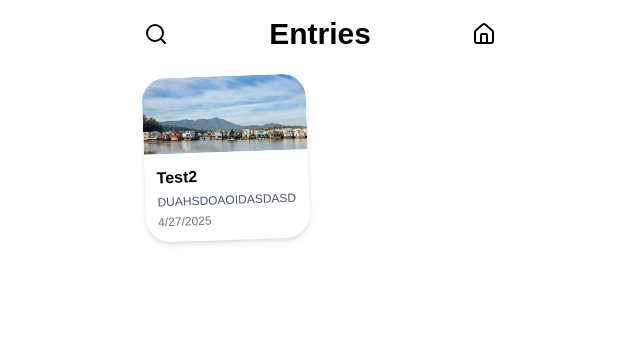
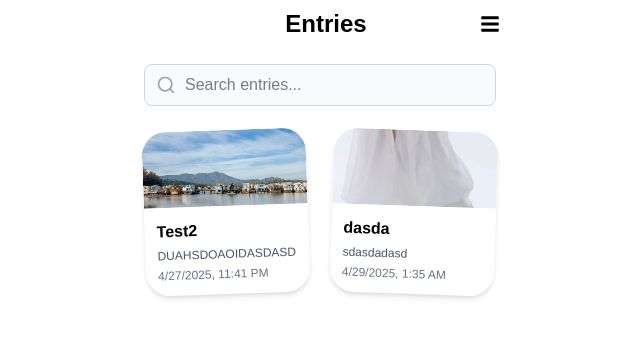
Before and after one commit to jasonduongg/cs160_project, a Next.js app: page /catalogs in a window 1280 px wide. Shown: the top 338 px of the page, without its empty margins (320-960 px from the left). Built offline with nearby package versions, Linux system fonts and the light colour scheme.

Commit message:
image attachment

```diff
--- a/package.json
+++ b/package.json
@@ -9,12 +9,14 @@
     "lint": "next lint"
   },
   "dependencies": {
+    "@types/uuid": "^10.0.0",
     "lucide-react": "^0.503.0",
     "next": "15.3.1",
     "react": "^19.0.0",
     "react-dom": "^19.0.0",
     "react-hot-toast": "^2.5.2",
-    "react-icons": "^5.5.0"
+    "react-icons": "^5.5.0",
+    "uuid": "^11.1.0"
   },
   "devDependencies": {
     "@eslint/eslintrc": "^3",
--- a/public/database/text.json
+++ b/public/database/text.json
@@ -5,6 +5,13 @@
       "title": "Test2",
       "content": "DUAHSDOAOIDASDASD",
       "timestamp": "2025-04-27T23:41:58.772Z"
+    },
+    {
+      "id": "l6k3luir5p",
+      "title": "dasda",
+      "content": "sdasdadasd",
+      "imagePath": "/database/images/9bd89aff-ae87-4756-8985-8e3ce15c9970.png",
+      "timestamp": "2025-04-29T01:35:04.047Z"
     }
   ]
 }
--- a/src/app/api/save-entry/route.ts
+++ b/src/app/api/save-entry/route.ts
@@ -1,11 +1,12 @@
 import { NextResponse } from 'next/server';
-import fs from 'fs';
-import path from 'path';
+import { readFile, writeFile } from 'fs/promises';
+import { join } from 'path';
 
 interface Entry {
     id: string;
     title: string;
     content: string;
+    imagePath?: string;
     timestamp: string;
 }
 
@@ -19,30 +20,31 @@ function generateId(): string {
 
 export async function POST(request: Request) {
     try {
-        const { title, content } = await request.json();
-        const filePath = path.join(process.cwd(), 'public', 'database', 'text.json');
+        const { title, content, imagePath } = await request.json();
 
         // Read existing entries
-        let entries: Entries = { entries: [] };
-        if (fs.existsSync(filePath)) {
-            const fileContent = fs.readFileSync(filePath, 'utf-8');
-            entries = JSON.parse(fileContent);
-        }
+        const filePath = join(process.cwd(), 'public', 'database', 'text.json');
+        const fileContent = await readFile(filePath, 'utf-8');
+        const entries = JSON.parse(fileContent);
 
-        // Add new entry with ID
+        // Add new entry
         entries.entries.push({
             id: generateId(),
             title,
             content,
+            imagePath: imagePath || null,
             timestamp: new Date().toISOString()
         });
 
-        // Write back to file
-        fs.writeFileSync(filePath, JSON.stringify(entries, null, 2));
+        // Save updated entries
+        await writeFile(filePath, JSON.stringify(entries, null, 2));
 
         return NextResponse.json({ success: true });
     } catch (error) {
         console.error('Error saving entry:', error);
-        return NextResponse.json({ error: 'Failed to save entry' }, { status: 500 });
+        return NextResponse.json(
+            { error: 'Error saving entry' },
+            { status: 500 }
+        );
     }
 }
--- /dev/null
+++ b/src/app/api/upload-image/route.ts
@@ -0,0 +1,41 @@
+import { NextResponse } from 'next/server';
+import { writeFile } from 'fs/promises';
+import { join } from 'path';
+import { v4 as uuidv4 } from 'uuid';
+
+export async function POST(request: Request) {
+    try {
+        const formData = await request.formData();
+        const file = formData.get('image') as File;
+
+        if (!file) {
+            return NextResponse.json(
+                { error: 'No image file provided' },
+                { status: 400 }
+            );
+        }
+
+        const bytes = await file.arrayBuffer();
+        const buffer = Buffer.from(bytes);
+
+        // Generate unique filename
+        const uniqueId = uuidv4();
+        const fileExtension = file.name.split('.').pop();
+        const fileName = `${uniqueId}.${fileExtension}`;
+
+        // Save to public/database/images
+        const path = join(process.cwd(), 'public', 'database', 'images', fileName);
+        await writeFile(path, buffer);
+
+        // Return the relative path that can be used in the frontend
+        const imagePath = `/database/images/${fileName}`;
+
+        return NextResponse.json({ imagePath });
+    } catch (error) {
+        console.error('Error uploading image:', error);
+        return NextResponse.json(
+            { error: 'Error uploading image' },
+            { status: 500 }
+        );
+    }
+}
--- a/src/app/catalogs/page.tsx
+++ b/src/app/catalogs/page.tsx
@@ -3,16 +3,19 @@
 import { Search, Home } from 'lucide-react';
 import { useEffect, useState } from 'react';
 import Link from 'next/link';
+import Navbar from '@/components/Navbar';
 
 interface Entry {
   id: string;
   title: string;
   content: string;
   timestamp: string;
+  imagePath?: string;
 }
 
 export default function CatalogsPage() {
   const [entries, setEntries] = useState<Entry[]>([]);
+  const [searchQuery, setSearchQuery] = useState('');
 
   useEffect(() => {
     fetch('/database/text.json')
@@ -20,6 +23,11 @@ export default function CatalogsPage() {
       .then(data => setEntries(data.entries || []))
       .catch(error => console.error('Error loading entries:', error));
   }, []);
+
+  const filteredEntries = entries.filter(entry =>
+    entry.title.toLowerCase().includes(searchQuery.toLowerCase()) ||
+    entry.content.toLowerCase().includes(searchQuery.toLowerCase())
+  );
 
   const rotations = [
     'rotate-[-2deg]',
@@ -31,17 +39,29 @@ export default function CatalogsPage() {
   ];
 
   return (
-    <main className="p-4 bg-white min-h-screen text-black">
+    <main className="h-full">
       {/* Top bar */}
-      <div className="flex items-center justify-between mb-6">
-        <Search className="w-6 h-6" />
-        <h1 className="text-3xl font-bold text-center">Entries</h1>
-        <Home className="w-6 h-6" />
+
+      <Navbar title="Entries" />
+
+      <div className="flex flex-col bg-white h-full px-4 pt-4 mb-6">
+        {/* Search bar */}
+        <div className="relative mb-6">
+          <div className="absolute inset-y-0 left-0 pl-3 flex items-center pointer-events-none">
+            <Search className="h-5 w-5 text-gray-400" />
+          </div>
+          <input
+            type="text"
+            className="block w-full pl-10 pr-3 py-2 border border-gray-300 rounded-lg bg-gray-50 focus:ring-blue-500 focus:border-blue-500 text-black"
+            placeholder="Search entries..."
+            value={searchQuery}
+            onChange={(e) => setSearchQuery(e.target.value)}
+          />
         </div>
 
         {/* Grid of cards */}
         <div className="grid grid-cols-2 gap-6">
-        {entries.map((entry, index) => (
+          {filteredEntries.map((entry, index) => (
             <Link
               href={`/entries/${entry.id}`}
               key={entry.id}
@@ -50,7 +70,7 @@ export default function CatalogsPage() {
               {/* Image section */}
               <div className="h-[60%] w-full relative overflow-hidden">
                 <img
-                src="/sausalito.jpeg"
+                  src={entry.imagePath || '/sausalito.jpeg'}
                   alt={entry.title}
                   className="object-cover w-full h-full"
                 />
@@ -58,19 +78,28 @@ export default function CatalogsPage() {
 
               {/* Text section */}
               <div className="flex-1 p-3 flex flex-col justify-center">
-              <h2 className="text-base font-semibold mb-1 truncate">
+                <h2 className="text-black font-bold mb-1 truncate">
                   {entry.title}
                 </h2>
                 <p className="text-xs text-gray-600 leading-snug line-clamp-2">
                   {entry.content}
                 </p>
                 <p className="text-xs text-gray-500 mt-1">
-                {new Date(entry.timestamp).toLocaleDateString()}
+                  {new Date(entry.timestamp).toLocaleString('en-US', {
+                    year: 'numeric',
+                    month: 'numeric',
+                    day: 'numeric',
+                    hour: 'numeric',
+                    minute: 'numeric',
+                    hour12: true
+                  })}
                 </p>
               </div>
             </Link>
           ))}
         </div>
+
+      </div>
     </main>
   );
 }
--- a/src/app/create/page.tsx
+++ b/src/app/create/page.tsx
@@ -7,22 +7,58 @@ import { useRouter } from 'next/navigation';
 export default function CreatePage() {
     const [title, setTitle] = useState('');
     const [content, setContent] = useState('');
+    const [image, setImage] = useState<File | null>(null);
+    const [imagePreview, setImagePreview] = useState<string | null>(null);
     const router = useRouter();
+
+    const handleImageChange = (e: React.ChangeEvent<HTMLInputElement>) => {
+        const file = e.target.files?.[0] || null;
+        setImage(file);
+
+        if (file) {
+            const reader = new FileReader();
+            reader.onloadend = () => {
+                setImagePreview(reader.result as string);
+            };
+            reader.readAsDataURL(file);
+        } else {
+            setImagePreview(null);
+        }
+    };
 
     const handleSubmit = async (e: React.FormEvent) => {
         e.preventDefault();
 
         try {
+            let imagePath = '';
+            if (image) {
+                const formData = new FormData();
+                formData.append('image', image);
+
+                const uploadResponse = await fetch('/api/upload-image', {
+                    method: 'POST',
+                    body: formData,
+                });
+
+                if (uploadResponse.ok) {
+                    const { imagePath: uploadedPath } = await uploadResponse.json();
+                    imagePath = uploadedPath;
+                } else {
+                    console.error('Failed to upload image');
+                    return;
+                }
+            }
+
             const response = await fetch('/api/save-entry', {
                 method: 'POST',
                 headers: {
                     'Content-Type': 'application/json',
                 },
-                body: JSON.stringify({ title, content }),
+                body: JSON.stringify({ title, content, imagePath }),
             });
 
             if (response.ok) {
-                router.push('/catalogs'); // Redirect to catalogs page after successful save
+                router.push('/catalogs');
             } else {
                 console.error('Failed to save entry');
             }
@@ -41,7 +77,6 @@ export default function CreatePage() {
                     Back
                 </Link>
             </div>
-            <h1 className="text-2xl font-bold mb-4 text-black">Create New Entry</h1>
             <form onSubmit={handleSubmit} className="flex flex-col flex-grow">
                 <div className="space-y-4 flex-grow">
                     <div>
@@ -71,6 +106,40 @@ export default function CreatePage() {
                             required
                         />
                     </div>
+                    <div>
+                        <label htmlFor="image" className="block text-sm font-medium text-gray-700 mb-1">
+                            Image
+                        </label>
+                        {!imagePreview ? (
+                            <input
+                                type="file"
+                                id="image"
+                                accept="image/*"
+                                onChange={handleImageChange}
+                                className="w-full px-3 py-2 border border-gray-300 rounded-md focus:outline-none focus:ring-2 focus:ring-blue-500"
+                            />
+                        ) : (
+                            <div className="relative">
+                                <img
+                                    src={imagePreview}
+                                    alt="Preview"
+                                    className="max-h-48 rounded-lg object-cover w-full"
+                                />
+                                <button
+                                    type="button"
+                                    onClick={() => {
+                                        setImage(null);
+                                        setImagePreview(null);
+                                    }}
+                                    className="absolute top-2 right-2 bg-red-500 text-white rounded-full p-1 hover:bg-red-600 transition-colors"
+                                >
+                                    <svg xmlns="http://www.w3.org/2000/svg" className="h-5 w-5" viewBox="0 0 20 20" fill="currentColor">
+                                        <path fillRule="evenodd" d="M4.293 4.293a1 1 0 011.414 0L10 8.586l4.293-4.293a1 1 0 111.414 1.414L11.414 10l4.293 4.293a1 1 0 01-1.414 1.414L10 11.414l-4.293 4.293a1 1 0 01-1.414-1.414L8.586 10 4.293 5.707a1 1 0 010-1.414z" clipRule="evenodd" />
+                                    </svg>
+                                </button>
+                            </div>
+                        )}
+                    </div>
                 </div>
                 <div className="mt-auto pt-4">
                     <button
--- a/src/components/Navbar.tsx
+++ b/src/components/Navbar.tsx
@@ -16,10 +16,10 @@ const Navbar = ({ title = 'Digital Assistant' }: NavbarProps) => {
     };
 
     return (
-        <nav className="bg-gray-800 text-white p-2 relative">
+        <nav className="text-black bg-white p-2 relative">
             <div className="flex justify-between items-center">
                 <div className="w-10"></div> {/* Spacer for balance */}
-                <h1 className="text-lg font-medium">{title}</h1>
+                <h1 className="text-2xl font-bold">{title}</h1>
                 {/* Hamburger Menu Button */}
                 <button
                     onClick={toggleMenu}
@@ -31,7 +31,7 @@ const Navbar = ({ title = 'Digital Assistant' }: NavbarProps) => {
 
                 {/* Mobile Menu */}
                 <div
-                    className={`absolute top-full right-0 w-48 bg-gray-800 p-2 shadow-lg z-40 transition-all duration-300 ease-in-out transform ${isOpen ? 'opacity-100 translate-y-0' : 'opacity-0 -translate-y-2 pointer-events-none'
+                    className={`absolute top-full right-0 w-48 bg-white p-2 shadow-lg z-40 transition-all duration-300 ease-in-out transform ${isOpen ? 'opacity-100 translate-y-0' : 'opacity-0 -translate-y-2 pointer-events-none'
                         }`}
                 >
                     <div className="flex flex-col space-y-1">
```
Also changed, not shown: public/database/images/9bd89aff-ae87-4756-8985-8e3ce15c9970.png (added), 1 other file (tests, documents, lock files or other folders). Lines whose indentation alone changed are shown as unchanged.
